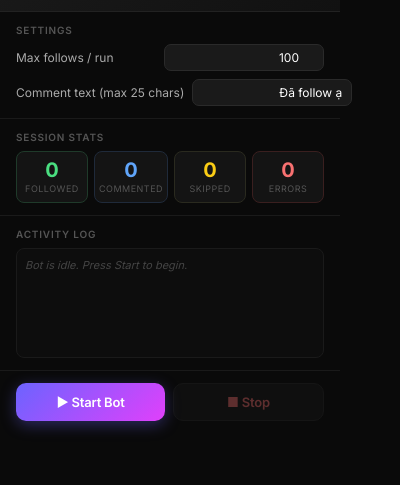
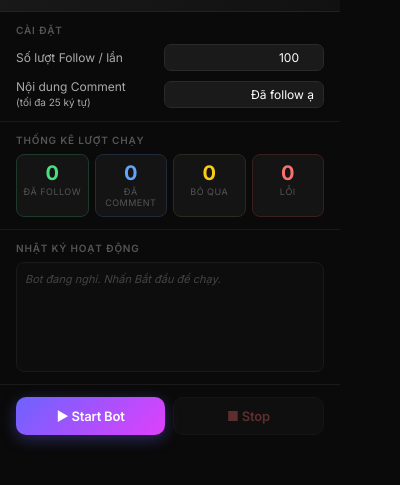
Before and after one commit to vietle25/threads-follow-bot, a browser extension: page extension/popup.html in a window 400 px wide. Shown: the part 71-556 px from the top of the page. Drawn offline with Linux system fonts and the light colour scheme.

Commit message:
chore: localize popup UI labels and status messages to Vietnamese

```diff
--- a/extension/popup.html
+++ b/extension/popup.html
@@ -47,14 +47,14 @@
 
     <!-- Config -->
     <div class="section">
-      <div class="section-label">Settings</div>
+      <div class="section-label">Cài đặt</div>
       <div class="config-grid">
         <div class="config-item">
-          <label for="maxPosts">Max follows / run</label>
+          <label for="maxPosts">Số lượt Follow / lần</label>
           <input type="number" id="maxPosts" value="100" min="1" max="500" />
         </div>
         <div class="config-item">
-          <label for="commentText">Comment text (max 25 chars)</label>
+          <label for="commentText">Nội dung Comment<br><small>(tối đa 25 ký tự)</small></label>
           <input type="text" id="commentText" value="Đã follow ạ" maxlength="25" />
         </div>
       </div>
@@ -62,32 +62,32 @@
 
     <!-- Stats -->
     <div class="section">
-      <div class="section-label">Session Stats</div>
+      <div class="section-label">Thống kê lượt chạy</div>
       <div class="stats-grid">
         <div class="stat-card">
           <div class="stat-value" id="stat-followed">0</div>
-          <div class="stat-label">Followed</div>
+          <div class="stat-label">Đã Follow</div>
         </div>
         <div class="stat-card">
           <div class="stat-value" id="stat-commented">0</div>
-          <div class="stat-label">Commented</div>
+          <div class="stat-label">Đã Comment</div>
         </div>
         <div class="stat-card">
           <div class="stat-value" id="stat-skipped">0</div>
-          <div class="stat-label">Skipped</div>
+          <div class="stat-label">Bỏ qua</div>
         </div>
         <div class="stat-card">
           <div class="stat-value" id="stat-errors">0</div>
-          <div class="stat-label">Errors</div>
+          <div class="stat-label">Lỗi</div>
         </div>
       </div>
     </div>
 
     <!-- Log -->
     <div class="section">
-      <div class="section-label">Activity Log</div>
+      <div class="section-label">Nhật ký hoạt động</div>
       <div class="log" id="log">
-        <div class="log-entry idle-msg">Bot is idle. Press Start to begin.</div>
+        <div class="log-entry idle-msg">Bot đang nghỉ. Nhấn Bắt đầu để chạy.</div>
       </div>
     </div>
 
```
